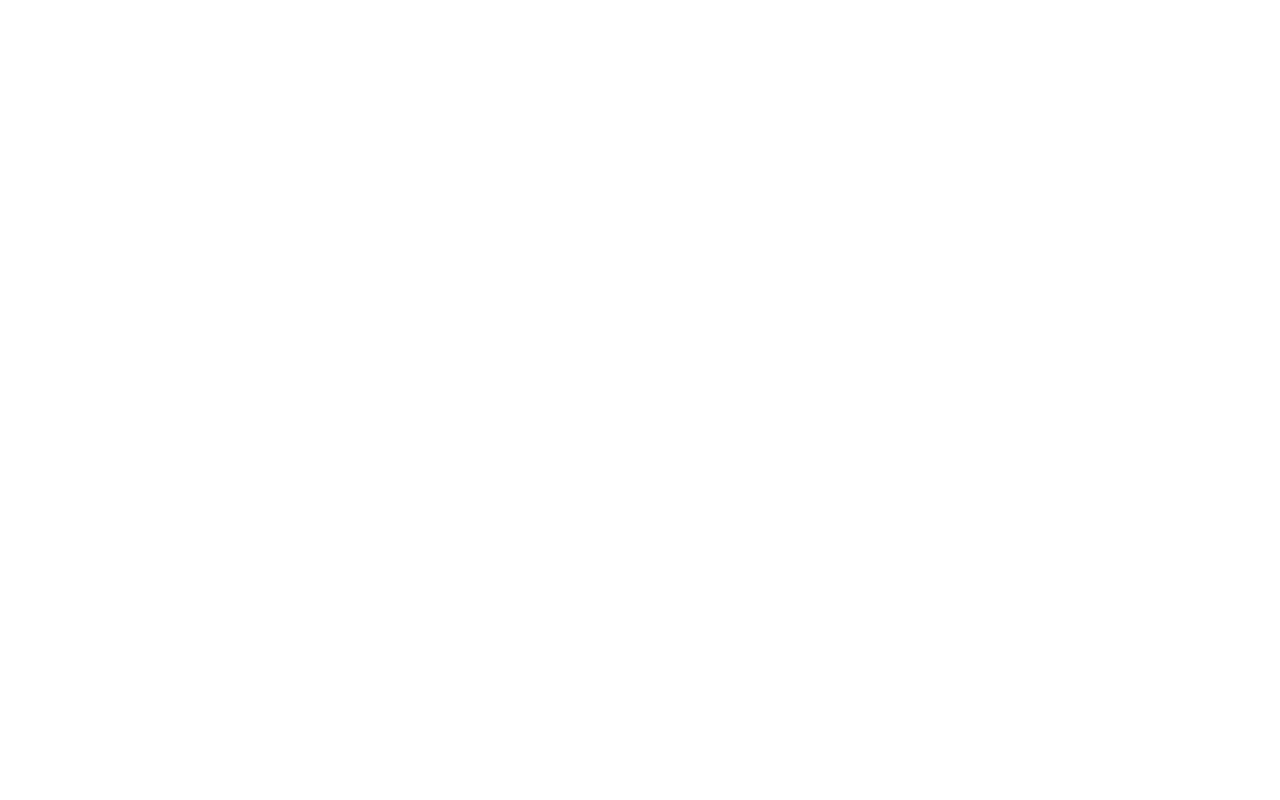
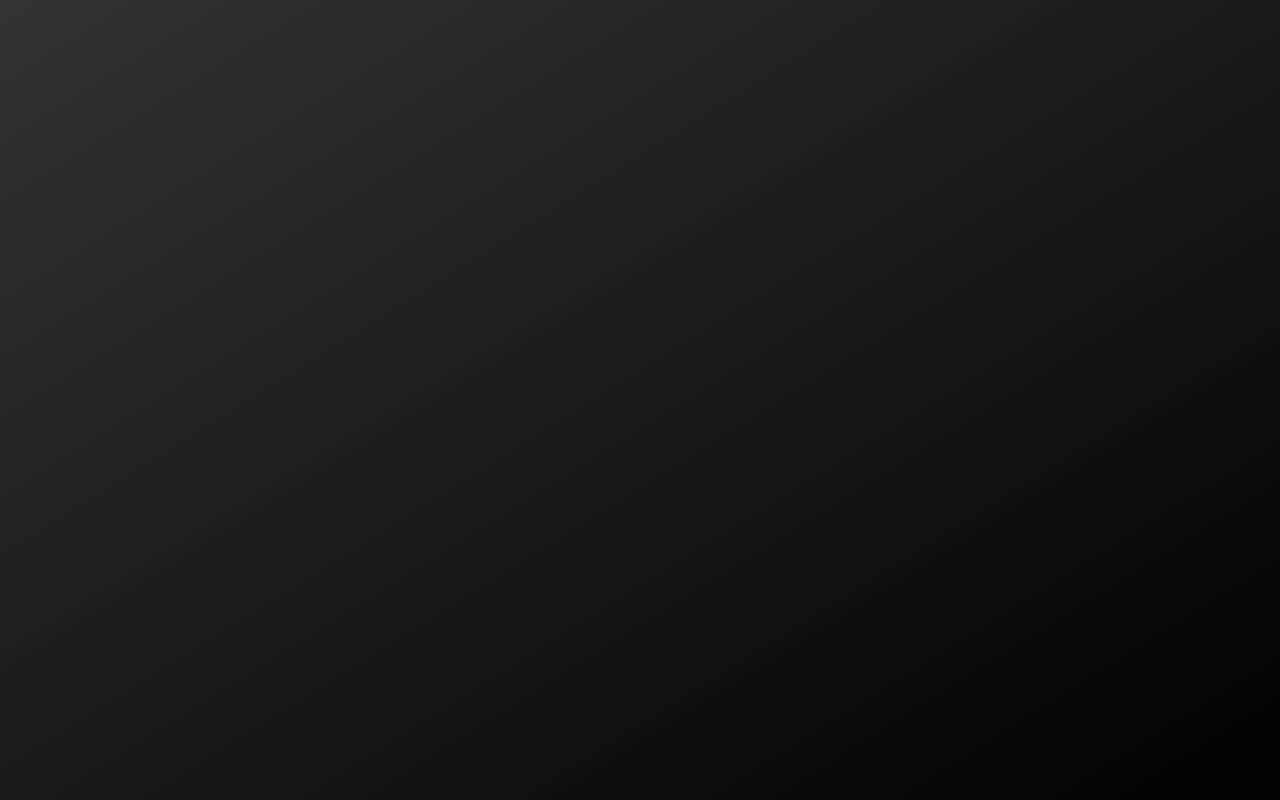
Before and after one commit to jrmiller87/jrmiller87.github.io, a plain HTML site: page index.html in a window 1280 px wide. Drawn offline with Linux system fonts and the light colour scheme.

Commit message:
Added basic styling and HTML markup

```diff
--- a/assets/css/app.css
+++ b/assets/css/app.css
@@ -0,0 +1,15 @@
+* {
+    margin: 0;
+    padding: 0;
+}
+
+html {
+    font-size: 62.5%;
+    font-family: sans-serif;
+}
+
+.page {
+    width: 100vw;
+    height: 100vh;
+    background-image: linear-gradient(to bottom right, #333333, #000000);
+}
--- a/index.html
+++ b/index.html
@@ -10,6 +10,9 @@
         <title>Joshua Miller - Freelance Designer & Developer</title>
     </head>
     <body>
+        <div class="page">
+
+        </div>
 
         <script src="assets/js/app.js"></script>
     </body>
```
